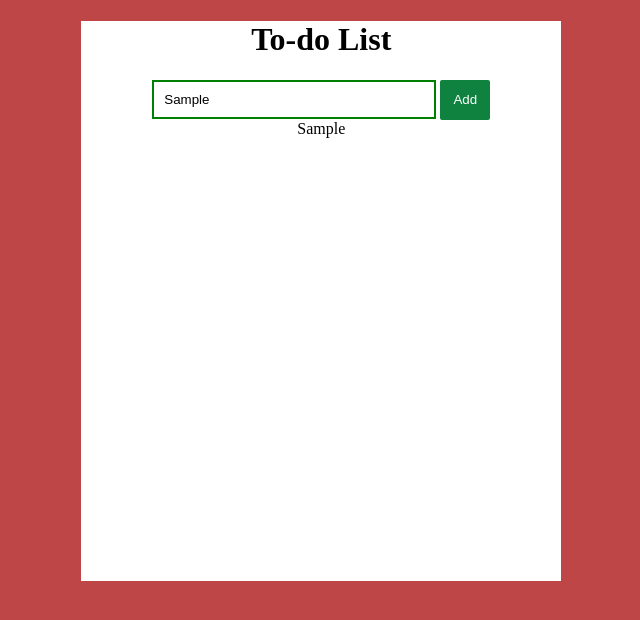
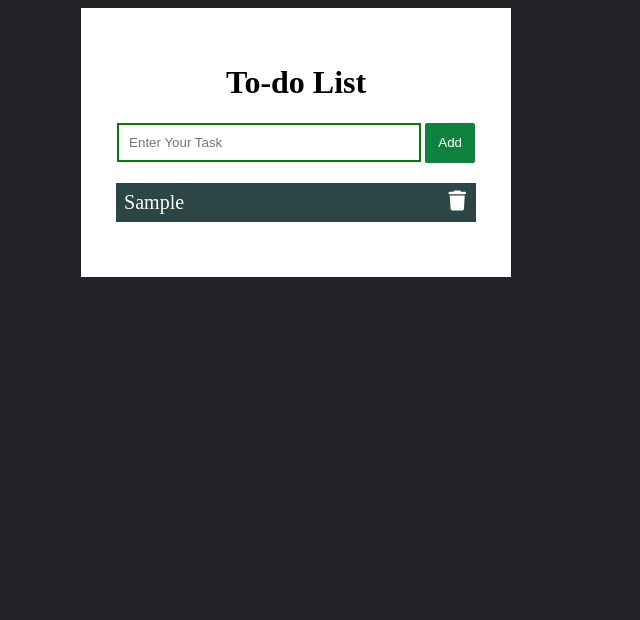
Before and after one commit to Sarfraz-Ahmad-it/To-Do-List, a plain HTML site: page index.html in a window 1280 px wide. Both pictures are taken after typing "Sample" into the empty fields and a click on the button "Add". Shown: the whole page, without its empty margins (344-984 px from the left). Drawn offline with Linux system fonts and the light colour scheme.

Commit message:
add something

```diff
--- a/index.html
+++ b/index.html
@@ -5,15 +5,18 @@
     <meta name="viewport" content="width=device-width, initial-scale=1.0">
     <title>To Do List</title>
     <link rel="stylesheet" href="style.css">
+    <link rel="stylesheet" href="https://cdnjs.cloudflare.com/ajax/libs/font-awesome/6.7.2/css/all.min.css"/>
 </head>
 <body>
     <div class="container">
         <h1>To-do List</h1>
         <div class="input">
-        <input type="text" id="inputt" placeholder="Enter Your Task">
-        <button>Add</button>
-        <div class="text"></div>
+            <input type="text" id="input" placeholder="Enter Your Task">
+            <button>Add</button>
+        </div>
+        <div class="text">
 
+        </div>
     </div>
 
     <script src="script.js"></script>
--- a/script.js
+++ b/script.js
@@ -1,13 +1,19 @@
-let inputs = document.getElementById('inputt');
+let inputs = document.getElementById('input');
 let text = document.querySelector('.text');
 let button = document.querySelector('button');
-let un = document.querySelector('ul');
 
 button.addEventListener('click', ()=>{
    if(inputs.value == ""){
-    alert("please enter value")
+    alert("please enter something! ")
    }
    else{
-    text.innerHTML = inputs.value;
+    let newEle = document.createElement('ul');
+    newEle.innerHTML= `${inputs.value} <i class="fa-solid fa-trash"></i>`;
+    text.appendChild(newEle);
+    inputs.value ="";
+    newEle.querySelector('i').addEventListener('click',()=>{
+        newEle.remove();
+    })
+
    }
 })
--- a/style.css
+++ b/style.css
@@ -1,23 +1,19 @@
 body{
     text-align: center;
-    background-color: rgb(190, 70, 70);
+    background-color: #212327;
 }
-
 .container{
     background-color: #ffff;
-    width: 38%;
+    width: 360px;
+    padding: 35px;
     margin-left: 33%;
-    height: 70vh;
-
 }
-
 input{
     padding: 10px;
-    width: 260px;
+    width: 280px;
     border: 2px solid green;
     outline: none;
 }
-
 button{
     background-color: #0f823f;
     height: 40px;
@@ -25,10 +21,22 @@ button{
     border-radius: 2px;
     width: 50px;
     border: none;
-
+}
+    button:hover{
+    background-color: #008000;
 }
 
-button:hover{
-    background-color: #008000;
+.text ul {
+    position: relative;
+    background-color: rgb(44, 69, 69);
+    color: #ffff;
+    font-size: 20px;
+    text-align: left;
+    padding: 8px;
+}
 
+.text ul i{
+    position: absolute;
+    right: 10px;
+    cursor: pointer;
 }
```
